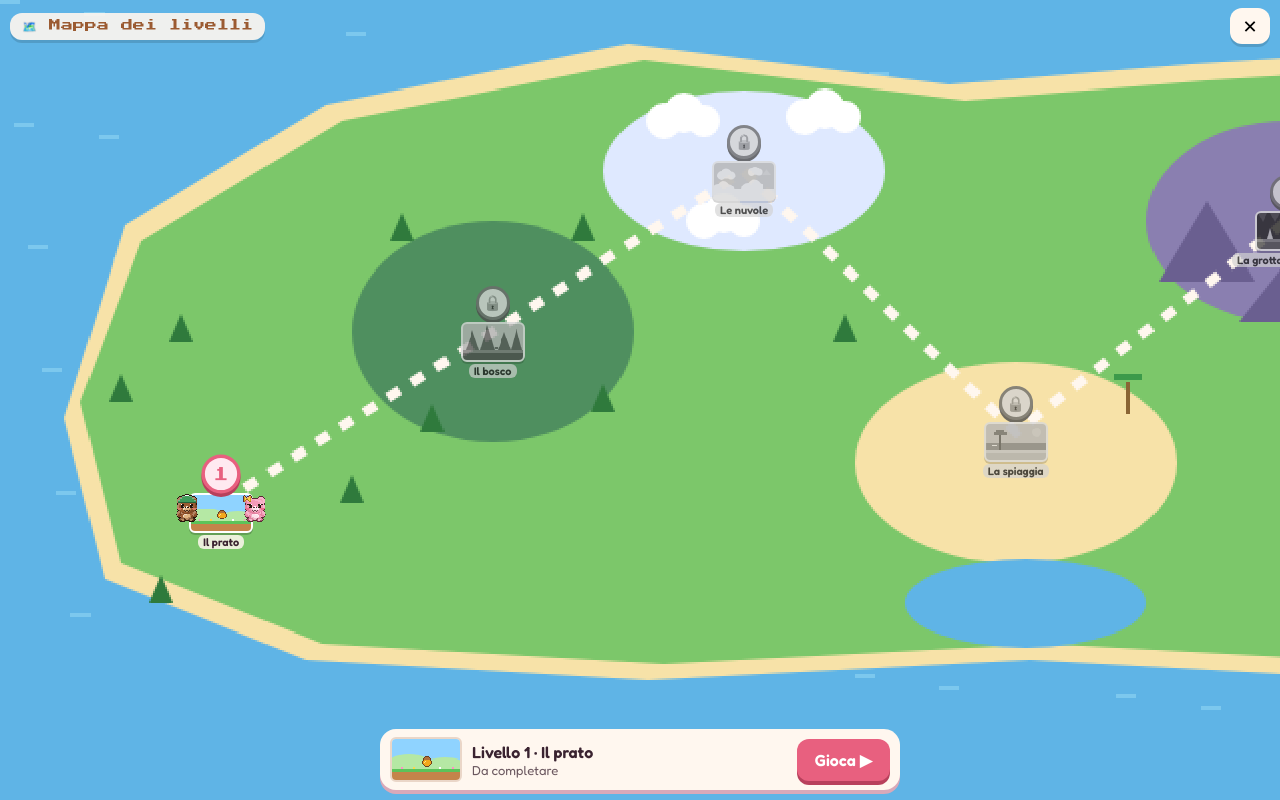
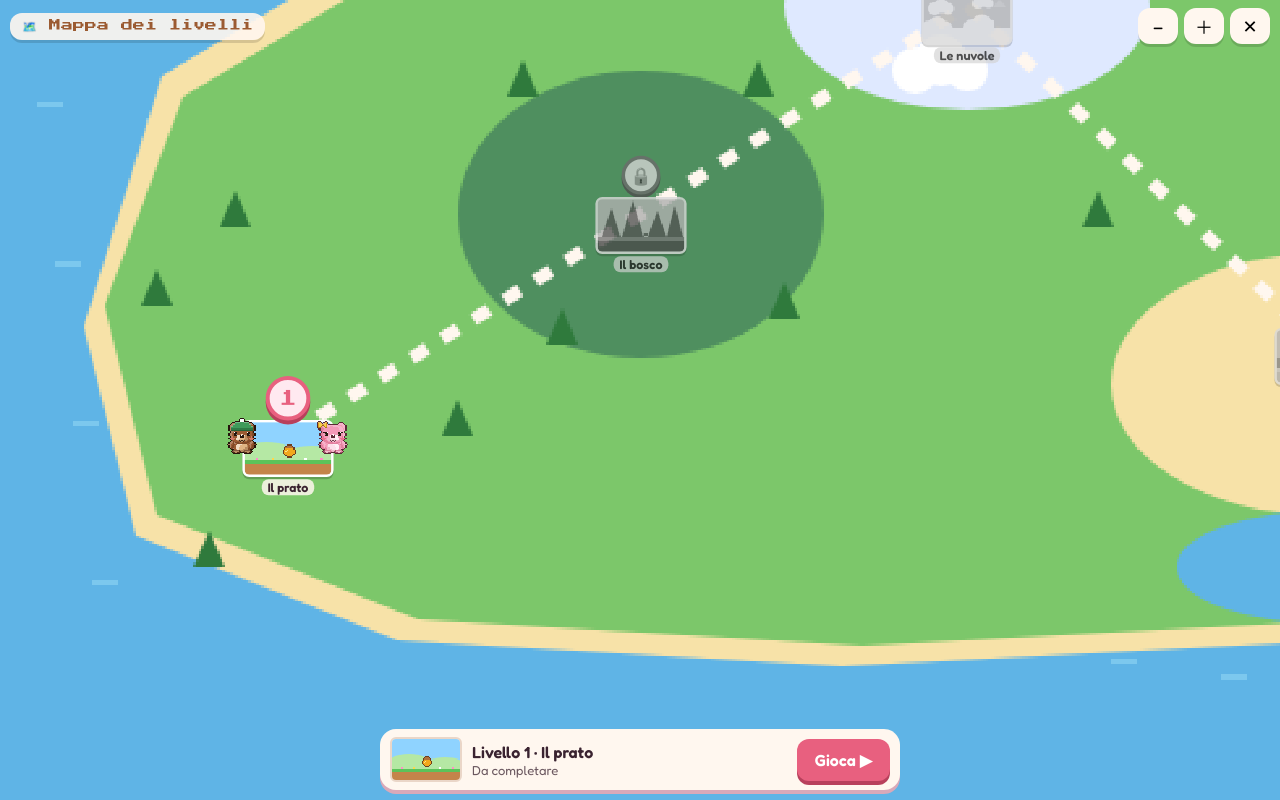
Before and after one commit to DmytroWeb/atata-lapapa, a plain HTML site: page index.html in a window 1280 px wide. Both pictures are taken after a click on the button "🗺️ Gioca da solo". Drawn offline with Linux system fonts and the light colour scheme.

Commit message:
Mappa più grande con zoom
Co-Authored-By: Claude Opus 5.5 <noreply@anthropic.com>
Claude-Session: https://claude.ai/code/session_01W7FbWH11YzSuW4fQMfsymy

```diff
--- a/index.html
+++ b/index.html
@@ -88,19 +88,21 @@ table.sc th{font-weight:600}
 .paw .nl{position:absolute;width:22px;height:30px;border-radius:11px 11px 8px 8px;background:#f39ab8;border:2px solid #fff;overflow:hidden;display:flex;align-items:flex-start;justify-content:center;color:#fff;font-size:11px;line-height:16px}
 .paw .n1{left:14px;top:22px;transform:rotate(-22deg)}.paw .n2{left:44px;top:4px;transform:rotate(-8deg)}.paw .n3{left:74px;top:-2px}.paw .n4{left:104px;top:4px;transform:rotate(8deg)}.paw .n5{left:134px;top:22px;transform:rotate(22deg)}
 .nl.french{background-image:linear-gradient(to bottom,#fff 0 30%,transparent 30%)}.nl.glitter{background-image:radial-gradient(#fff 1px,transparent 1.5px),radial-gradient(#ffe08a 1px,transparent 1.5px);background-size:6px 6px,7px 7px;background-position:0 0,3px 3px}
-#mapScroll{position:absolute;inset:0;overflow-x:auto;overflow-y:hidden;touch-action:pan-x;-webkit-overflow-scrolling:touch}
+#mapScroll{position:absolute;inset:0;overflow:auto;touch-action:pan-x pan-y;-webkit-overflow-scrolling:touch;cursor:grab}
+#mapScroll.drag{cursor:grabbing}
+#mapTop .mz{display:flex;gap:6px}
 #mapInner{position:relative;height:100%}
 #mapBg{position:absolute;left:0;top:0;image-rendering:pixelated}
-.mnode{position:absolute;transform:translate(-50%,-50%);display:flex;flex-direction:column;align-items:center;gap:2px;background:none;border:0;padding:0;cursor:pointer;font:600 12px 'Fredoka',sans-serif;color:#3a2330}
+.mnode{position:absolute;transform:translate(-50%,-50%) scale(var(--nz,1));display:flex;flex-direction:column;align-items:center;gap:2px;background:none;border:0;padding:0;cursor:pointer;font:600 12px 'Fredoka',sans-serif;color:#3a2330}
 .mnode .num{width:34px;height:34px;border-radius:50%;background:#fff7ef;border:3px solid #e8607f;display:flex;align-items:center;justify-content:center;font:13px 'Press Start 2P',monospace;color:#e8607f;box-shadow:0 3px 0 #b8405c}
 .mnode.sp .num{border-color:#f39ab8;color:#c96a8a;font-size:15px;font-family:'Fredoka',sans-serif}
-.mnode canvas{width:64px;height:40px;image-rendering:pixelated;border:2px solid #fff;border-radius:6px;box-shadow:0 2px 0 #0003;background:#fff}
+.mnode canvas{width:80px;height:50px;image-rendering:pixelated;border:2px solid #fff;border-radius:6px;box-shadow:0 2px 0 #0003;background:#fff}
 .mnode .lb{background:#fff7efd9;border-radius:6px;padding:0 5px;font-size:11px;white-space:nowrap;max-width:110px;overflow:hidden;text-overflow:ellipsis}
 .mnode.done .num::after{content:'✓';position:absolute;margin:-26px 0 0 30px;background:#5cc35a;color:#fff;border-radius:50%;width:16px;height:16px;font:11px 'Fredoka';display:flex;align-items:center;justify-content:center}
 .mnode.locked{filter:grayscale(1) brightness(.85);opacity:.8}
 .mnode.locked .num{font-size:15px}
 .mnode.sel .num{background:#ffe9f0;transform:scale(1.15)}
-.mbear{position:absolute;width:40px;height:40px;image-rendering:pixelated;transition:left .7s ease,top .7s ease;pointer-events:none}
+.mbear{position:absolute;width:calc(46px*var(--nz,1));height:calc(46px*var(--nz,1));image-rendering:pixelated;transition:left .7s ease,top .7s ease;pointer-events:none}
 #mapTop{position:absolute;top:8px;left:10px;right:10px;display:flex;justify-content:space-between;align-items:center;pointer-events:none}
 #mapTop span{background:#fff7efe6;border-radius:12px;padding:6px 12px;font:12px 'Press Start 2P',monospace;color:#9b5b32;box-shadow:0 3px 0 #0002}
 #mapTop button{pointer-events:auto;font:18px 'Fredoka';background:#fff7ef;border:0;border-radius:12px;width:40px;height:36px;box-shadow:0 3px 0 #0002;cursor:pointer}
@@ -199,7 +201,7 @@ table.sc th{font-weight:600}
 
   <div class="screen" id="sMap" style="padding:0;background:#5fb4e6">
     <div id="mapScroll"><div id="mapInner"><canvas id="mapBg"></canvas><div id="mapNodes"></div><canvas class="mbear" id="mbA" width="46" height="46"></canvas><canvas class="mbear" id="mbL" width="46" height="46"></canvas></div></div>
-    <div id="mapTop"><span>🗺️ Mappa dei livelli</span><button id="bMapBack" aria-label="Indietro">✕</button></div>
+    <div id="mapTop"><span>🗺️ Mappa dei livelli</span><div class="mz"><button id="bZoomOut" aria-label="Rimpicciolisci">−</button><button id="bZoomIn" aria-label="Ingrandisci">＋</button><button id="bMapBack" aria-label="Indietro">✕</button></div></div>
     <div id="mapInfo"><canvas id="mapThumbBig" width="64" height="40"></canvas><div style="flex:1;min-width:0"><div id="mapName"></div><div id="mapStat" class="small"></div></div><button class="btn" id="bMapPlay">Gioca ▶</button></div>
   </div>
 
@@ -1022,10 +1024,18 @@ function drawMapBg(){const c=$('mapBg');c.width=MAP_W;c.height=MAP_H;const x=c.g
   const path=(ids)=>{x.strokeStyle='#fff7ef';x.lineWidth=5;x.setLineDash([7,7]);x.beginPath();ids.forEach((id,k)=>{const [px,py]=MAP_POS[id];k?x.lineTo(px,py):x.moveTo(px,py)});x.stroke();x.setLineDash([])};
   path(MAIN_PATH);path(SPEC_PATH);if(store.get('secret'))path([7,8]);
   x.strokeStyle='#ffffff';x.lineWidth=3;x.setLineDash([3,6]);x.beginPath();x.moveTo(1040,215);x.quadraticCurveTo(1130,160,1225,120);x.stroke();x.setLineDash([])}
-function layoutMap(){const sc=$('mapScroll');mapScale=Math.max(.5,(sc.clientHeight-76)/MAP_H);const inner=$('mapInner');inner.style.width=(MAP_W*mapScale)+'px';
+let mapZoom=+(store.get('mapZoom')||1.3);
+function mapBase(){const sc=$('mapScroll');return Math.max(.45,(sc.clientHeight-76)/MAP_H)}
+function layoutMap(fx,fy){const sc=$('mapScroll');
+  // punto da tenere fermo durante lo zoom (in coordinate della mappa)
+  if(fx===undefined){fx=(sc.scrollLeft+sc.clientWidth/2)/(mapScale||1);fy=(sc.scrollTop+sc.clientHeight/2)/(mapScale||1)}
+  const ox=fx*(mapScale||1)-sc.scrollLeft,oy=fy*(mapScale||1)-sc.scrollTop;
+  mapScale=mapBase()*mapZoom;const inner=$('mapInner');inner.style.width=(MAP_W*mapScale)+'px';inner.style.height=(MAP_H*mapScale+76)+'px';
   $('mapBg').style.width=(MAP_W*mapScale)+'px';$('mapBg').style.height=(MAP_H*mapScale)+'px';
+  inner.style.setProperty('--nz',Math.max(.85,Math.min(1.7,Math.sqrt(mapZoom))));
+  sc.scrollLeft=fx*mapScale-ox;sc.scrollTop=fy*mapScale-oy;
   for(const el of document.querySelectorAll('.mnode')){const [px,py]=MAP_POS[el.dataset.i];el.style.left=(px*mapScale)+'px';el.style.top=(py*mapScale)+'px'}placeMapBears(false)}
-function placeMapBears(anim){const [px,py]=MAP_POS[mapSel];for(const [id,dx] of [['mbA',-34],['mbL',34]]){const el=$(id);if(!anim)el.style.transition='none';el.style.left=(px*mapScale+dx-20)+'px';el.style.top=(py*mapScale-18)+'px';if(!anim){void el.offsetWidth;el.style.transition=''}}}
+function placeMapBears(anim){const [px,py]=MAP_POS[mapSel];const k=Math.max(.85,Math.min(1.7,Math.sqrt(mapZoom)));for(const [id,dx] of [['mbA',-40],['mbL',40]]){const el=$(id);if(!anim)el.style.transition='none';el.style.left=(px*mapScale+dx*k-23*k)+'px';el.style.top=(py*mapScale-26*k)+'px';if(!anim){void el.offsetWidth;el.style.transition=''}}}
 function buildMapNodes(){const box=$('mapNodes');box.innerHTML='';const d=doneSet();
   LEVELS.forEach((lv,i)=>{if(!MAP_POS[i]||!mapVisible(i))return;const el=document.createElement('button');el.className='mnode'+(lv.special||lv.relax?' sp':'')+(d.has(i)?' done':'')+(isUnlocked(i)?'':' locked')+(i===mapSel?' sel':'');el.dataset.i=i;
     const num=document.createElement('div');num.className='num';num.textContent=isUnlocked(i)?(lv.chip?lv.chip.split(' ')[0]:i===SECRET?'🎃':String(i+1)):'🔒';
@@ -1039,10 +1049,23 @@ function updateMapInfo(){const lv=LEVELS[mapSel];$('mapName').textContent=(lv.sp
 function openMap(ctx){mapCtx=ctx;mapSel=ctx==='pause'?lvIdx:(ctx==='host'?chosenLevel():selLv);if(!LEVELS[mapSel]||!isUnlocked(mapSel))mapSel=0;
   showScreen('sMap');$('sMap').style.display='block';drawMapBg();buildMapNodes();updateMapInfo();
   for(const [id,c] of [['mbA','atata'],['mbL','lapapa']]){const cv=$(id),x=cv.getContext('2d');x.imageSmoothingEnabled=false;x.clearRect(0,0,46,46);x.save();if(c==='lapapa'){x.translate(46,0);x.scale(-1,1)}x.drawImage(sprites(c,outfitOf(c)).stand,0,0);x.restore()}
-  requestAnimationFrame(()=>{layoutMap();const [px]=MAP_POS[mapSel];$('mapScroll').scrollLeft=px*mapScale-$('mapScroll').clientWidth/2})}
+  requestAnimationFrame(()=>{const [px,py]=MAP_POS[mapSel];const sc=$('mapScroll');mapScale=mapBase()*mapZoom;layoutMap(px,py);sc.scrollLeft=px*mapScale-sc.clientWidth/2;sc.scrollTop=py*mapScale-(sc.clientHeight-76)/2})}
 function closeMap(){if(mapCtx==='host'){showScreen('sWait');refreshWait()}else if(mapCtx==='pause'){showScreen('sPause')}else{showScreen('sMenu');refreshMenu()}}
 addEventListener('resize',()=>{if($('sMap').style.display==='block')layoutMap()});
 $('bMapBack').onclick=()=>{audioInit();closeMap()};
+function setMapZoom(z,cx,cy){z=Math.max(.7,Math.min(3,z));if(Math.abs(z-mapZoom)<.001)return;const sc=$('mapScroll'),r=sc.getBoundingClientRect();
+  if(cx===undefined){cx=r.left+sc.clientWidth/2;cy=r.top+(sc.clientHeight-76)/2}
+  const fx=(sc.scrollLeft+cx-r.left)/mapScale,fy=(sc.scrollTop+cy-r.top)/mapScale;const ox=cx-r.left,oy=cy-r.top;
+  mapZoom=z;mapScale=mapBase()*mapZoom;layoutMap(fx,fy);sc.scrollLeft=fx*mapScale-ox;sc.scrollTop=fy*mapScale-oy;store.set('mapZoom',Math.round(z*100)/100)}
+$('bZoomIn').onclick=()=>setMapZoom(mapZoom*1.25);$('bZoomOut').onclick=()=>setMapZoom(mapZoom/1.25);
+{const sc=$('mapScroll');let pinch=null;
+  sc.addEventListener('touchstart',e=>{if(e.touches.length===2){const [a,b]=e.touches;pinch={d:Math.hypot(a.clientX-b.clientX,a.clientY-b.clientY),z:mapZoom}}},{passive:true});
+  sc.addEventListener('touchmove',e=>{if(pinch&&e.touches.length===2){e.preventDefault();const [a,b]=e.touches;const d=Math.hypot(a.clientX-b.clientX,a.clientY-b.clientY);setMapZoom(pinch.z*d/pinch.d,(a.clientX+b.clientX)/2,(a.clientY+b.clientY)/2)}},{passive:false});
+  sc.addEventListener('touchend',e=>{if(e.touches.length<2)pinch=null},{passive:true});
+  sc.addEventListener('wheel',e=>{e.preventDefault();setMapZoom(mapZoom*(e.deltaY<0?1.12:1/1.12),e.clientX,e.clientY)},{passive:false});
+  let drag=null;sc.addEventListener('mousedown',e=>{if(e.target.closest('.mnode'))return;drag={x:e.clientX,y:e.clientY,l:sc.scrollLeft,t:sc.scrollTop};sc.classList.add('drag')});
+  addEventListener('mousemove',e=>{if(!drag)return;sc.scrollLeft=drag.l-(e.clientX-drag.x);sc.scrollTop=drag.t-(e.clientY-drag.y)});
+  addEventListener('mouseup',()=>{drag=null;sc.classList.remove('drag')})}
 $('bMapPlay').onclick=()=>{audioInit();const i=mapSel;if(!isUnlocked(i))return;setSel(i);
   if(mapCtx==='host'){ready=false;showScreen('sWait');refreshWait();sendPresence(true);return}
   if(mapCtx==='pause'){if(!solo){jumpMsg={id:Date.now(),lv:i}}startLevel(i);if(!solo)sendPresence(true);toast('Livello: '+LEVELS[i].name+(solo?'':' — anche per l’altro orsetto'),2.5);return}
@@ -1552,7 +1575,7 @@ window.__game={sprites,parseOut,get bears(){return bears},get L(){return L},star
 })();
 </script>
 <script>
-(function(){var BUILD='1794775398';
+(function(){var BUILD='1794776429';
   function check(){try{fetch('version.json?t='+Date.now(),{cache:'no-store'}).then(function(r){return r.ok?r.json():null}).then(function(j){
     if(!j||!j.v||j.v===BUILD)return;var k='al_reloaded_'+j.v;try{if(sessionStorage.getItem(k))return;sessionStorage.setItem(k,'1')}catch(e){}
     location.replace(location.pathname+'?v='+j.v+location.hash)}).catch(function(){})}catch(e){}}
--- a/version.json
+++ b/version.json
@@ -1 +1 @@
-{"v": "1794775398"}
+{"v": "1794776429"}
```
